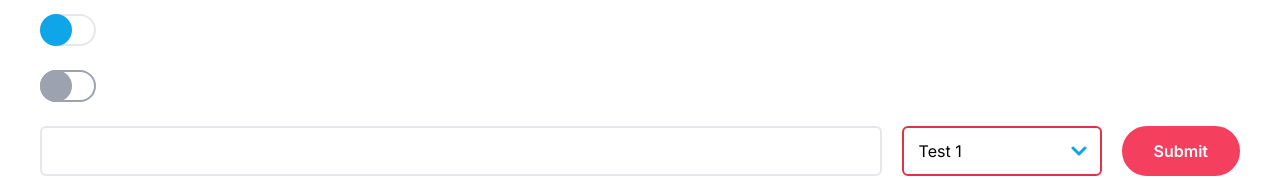
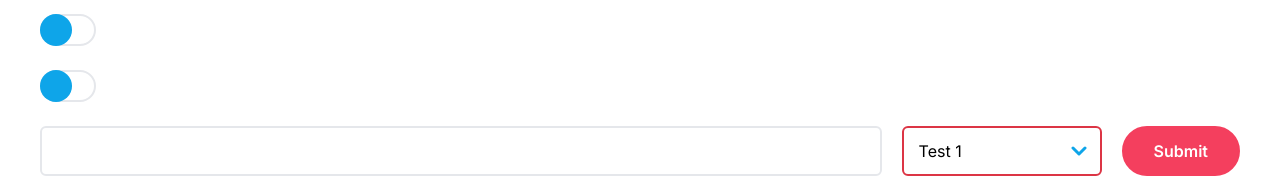
Before and after one commit to cherry-design-system/styled-components, a Next.js app: page / in a window 1280 px wide. Shown: the part 212-390 px from the top of the page. Built offline with nearby package versions, Linux system fonts and the light colour scheme.

Commit message:
feat: toggle style details

```diff
--- a/src/app/components/cherry/toggle.tsx
+++ b/src/app/components/cherry/toggle.tsx
@@ -127,11 +127,11 @@ const StyledToggle = styled.input<ToggleProps>`
 		}`}
 `;
 
-function Toggle({ ...props }: ToggleProps) {
+function Toggle({ type = "checkbox", ...props }: ToggleProps) {
 	return (
 		<StyledInputWrapper $fullWidth={props.$fullWidth}>
 			<StyledToggleWrapper>
-				<StyledToggle {...props} type="checkbox" />
+				<StyledToggle {...props} type={type} />
 				<StyledFakeToggle
 					$error={props.$error}
 					$success={props.$success}
--- a/src/app/page.tsx
+++ b/src/app/page.tsx
@@ -21,22 +21,20 @@ export default function Home() {
 				<br />
 				<br />
 				<Toggle
-					type="checkbox"
 					id="test-x"
 					name="text-x"
 					$label="Test"
+					type="radio"
 				/>
 				<br />
 				<br />
-				<Toggle type="checkbox" id="test-y" name="text-y" $size="big" />
+				<Toggle id="test-y" name="text-x" $size="big" type="radio" />
 				<br />
 				<br />
 				<Toggle
-					type="checkbox"
 					id="test-a"
 					name="text-a"
 					$size="big"
-					disabled
 				/>
 				<br />
 				<br />
```
